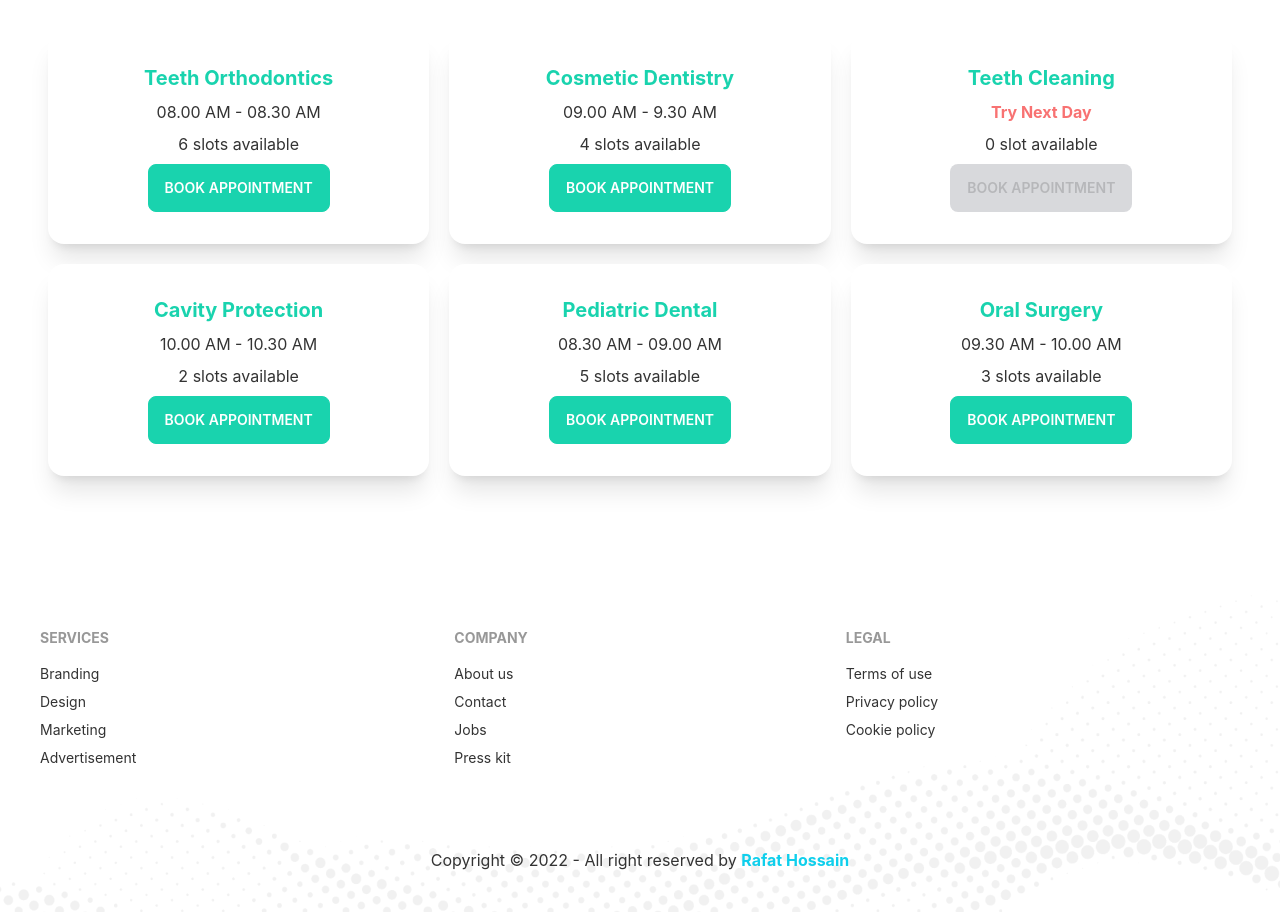
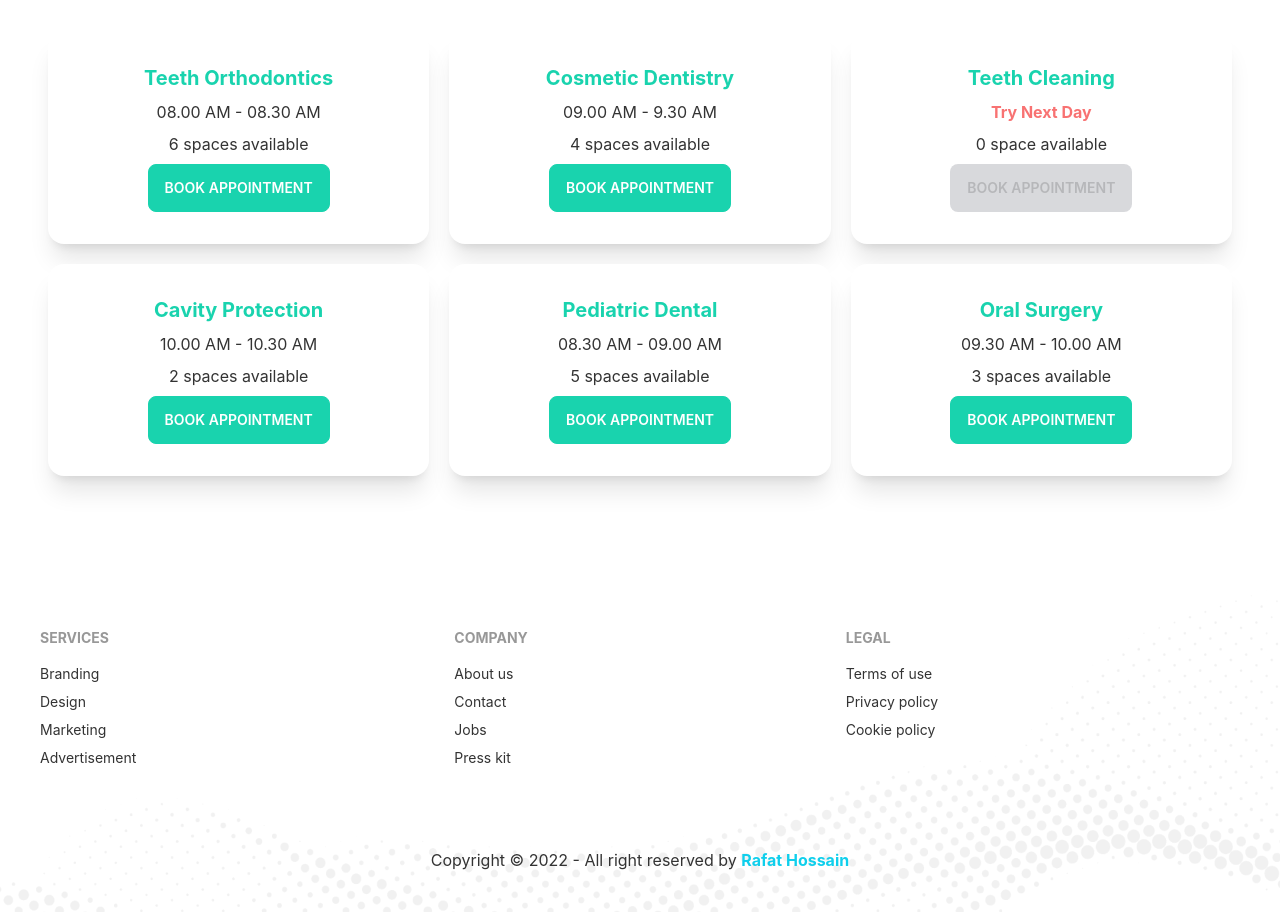
Before and after one commit to Rafat-Web-Developer/doctors-portal-client, a React (Create React App) app: page /appointment in a window 1280 px wide. Shown: the part 900-1812 px from the top of the page. Built offline with nearby package versions, Linux system fonts and the light colour scheme.

Commit message:
Slot > space

```diff
--- a/src/Pages/Appointment/Service.js
+++ b/src/Pages/Appointment/Service.js
@@ -12,7 +12,7 @@ const Service = ({ service }) => {
           <span className="text-error font-bold">Try Next Day</span>
         )}
         <span>
-          {slots.length} {slots.length > 1 ? "slots" : "slot"} available
+          {slots.length} {slots.length > 1 ? "spaces" : "space"} available
         </span>
         <div class="card-actions justify-center">
           <button
```
